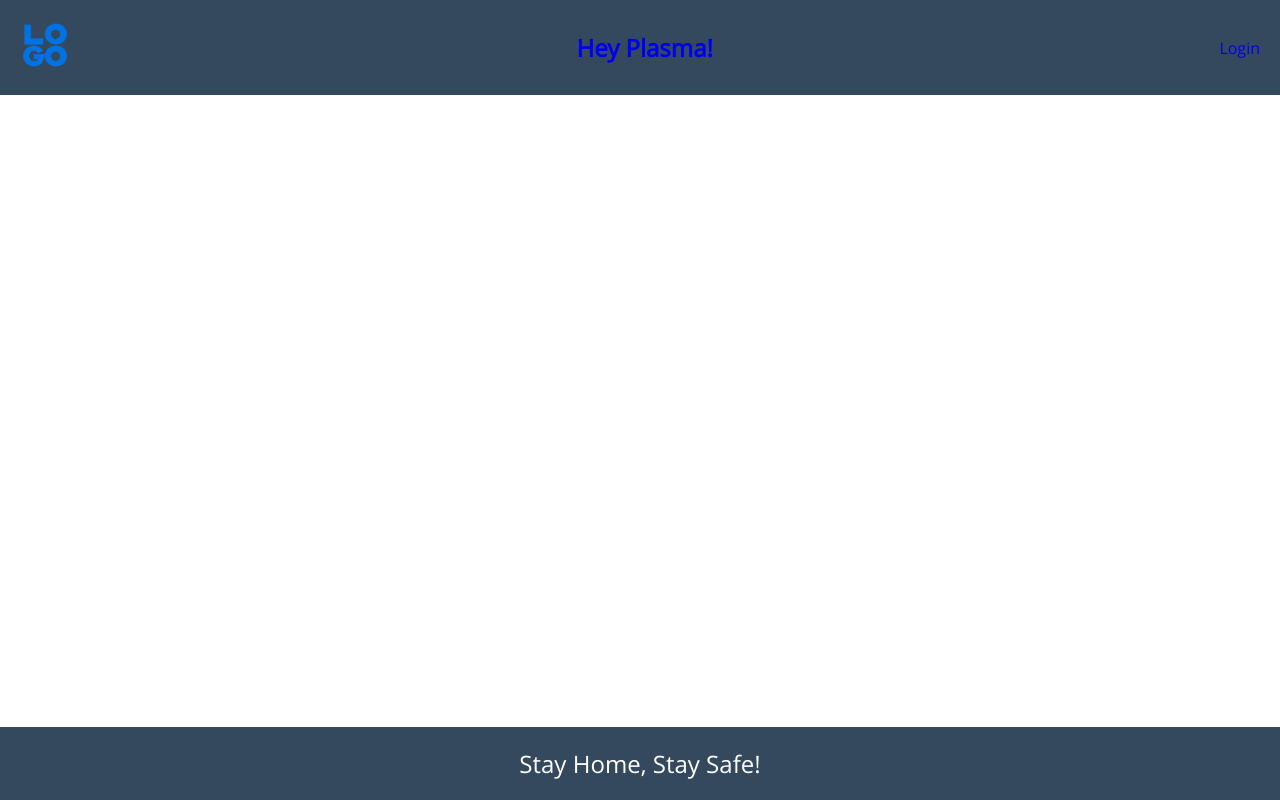
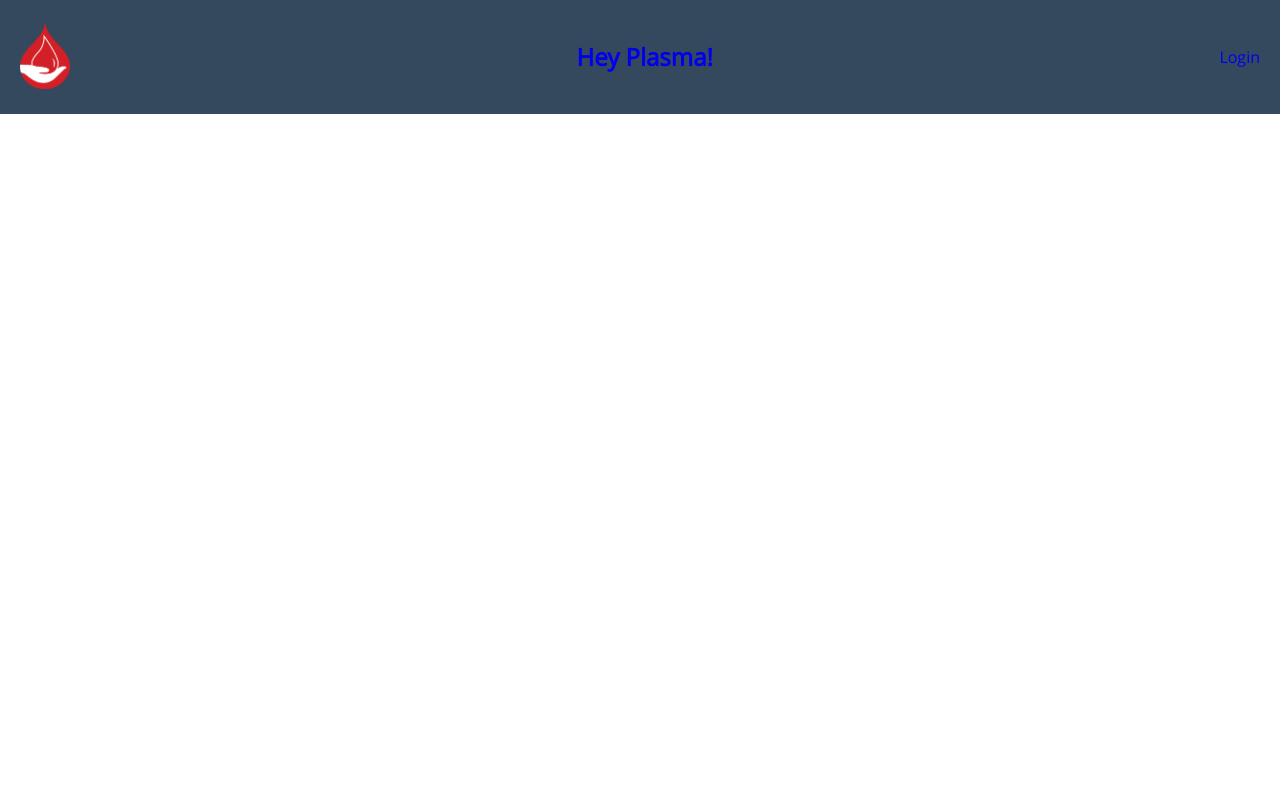
Before and after one commit to monuk7735/hey-plasma, a Flask app: template templates/base.html in a window 1280 px wide. Run offline with Flask 2, Linux system fonts and the light colour scheme; the template is opened without the code that fills it, so the values that code supplies are empty.

Commit message:
Some Changes Here and There

```diff
--- a/app.py
+++ b/app.py
@@ -1,23 +1,26 @@
-from flask import Flask, render_template
+from flask import Flask, request, render_template, redirect
 
 app = Flask(__name__)
+
 
 @app.route("/")
 def home():
     users = []
     user = {
-        "name" : "Rohan Verma",
-        "address" : "South Delhi, New Delhi",
-        "pin" : "400001",
-        "blood" : "A+"
+        "name": "Rohan Verma",
+        "address": "South Delhi, New Delhi",
+        "pin": "400001",
+        "blood": "A+"
     }
     users = [user]*10
-    print(users)
     return render_template('home.html', users=users)
 
 
-@app.route("/register")
+@app.route("/register", methods=['POST', 'GET'])
 def register():
+    if request.method == "POST":
+        return "doing registration"
+
     return "register"
 
 
--- a/static/css/base.css
+++ b/static/css/base.css
@@ -7,11 +7,26 @@
       format("woff2");
 }
 
+::-webkit-scrollbar {
+  width: 8px;
+  height: 8px;
+}
+::-webkit-scrollbar-thumb {
+  background: #000000;
+  border-radius: 0px;
+}
+::-webkit-scrollbar-thumb:hover {
+  background: #707070;
+}
+::-webkit-scrollbar-track {
+  background: #00000000;
+}
+
 body {
   font-family: "Product Sans";
   margin: 0;
   padding: 0;
-  --top-bar-color: #34495e
+  --top-bar-color: #34495e;
 }
 
 #top-bar {
@@ -23,11 +38,11 @@ body {
   background-color: var(--top-bar-color);
 }
 
-#top-bar a{
+#top-bar a {
   text-decoration: none;
 }
 
-#top-bar a:visited{
+#top-bar a:visited {
   color: white;
 }
 
@@ -47,8 +62,8 @@ body {
   flex: 40px 0 0;
 }
 
-#foot-bar{
-    padding: 20px ;
+#foot-bar {
+  padding: 20px;
   position: absolute;
   bottom: 0;
   left: 0;
--- a/templates/base.html
+++ b/templates/base.html
@@ -19,9 +19,9 @@
       </div>
       {% block body %}
       {% endblock %}
-      <div id="foot-bar">
+      <!-- <div id="foot-bar">
         Stay Home, Stay Safe!
-      </div>
+      </div> -->
     </div>
   </body>
 </html>
```
Also changed, not shown: static/assets/logo.png, 1 other file. Lines whose indentation alone changed are shown as unchanged.
